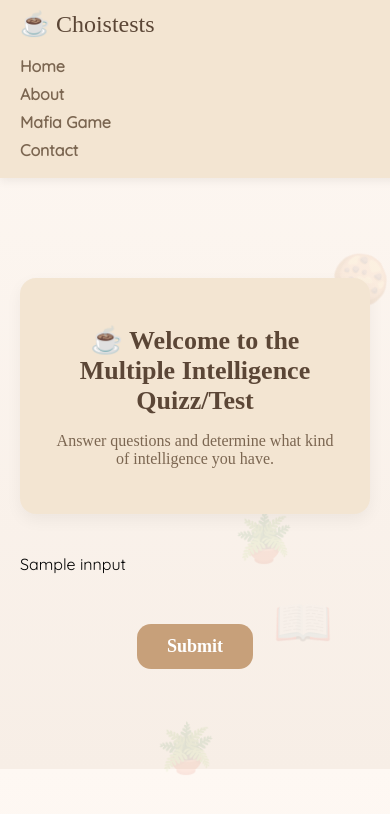
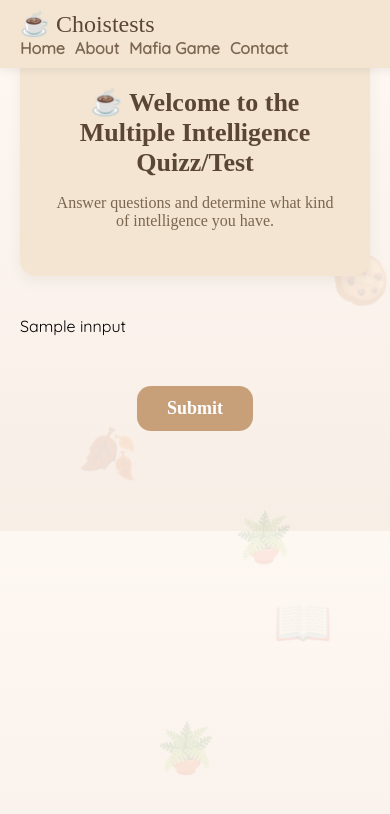
Before and after one commit to choigun0809A/coffee_vibe_MIQ, a Python web app: template templates/main.html in a window 390 px wide; the page is wider, and only the part inside the window is pictured. Shown: the top 814 px of that part. Run offline with Jinja, Linux system fonts and the light colour scheme; the template is opened without the code that fills it: most values are stand-ins (such as "Sample title", 1, 10 or a date in 2020); some libraries are stand-ins or nearby versions; some web fonts are replaced.

Commit message:
1.11 update

```diff
--- a/templates/main.html
+++ b/templates/main.html
@@ -189,11 +189,12 @@
   background-color: #f3e5d2;
   padding: 10px 20px;
   box-shadow: 0 4px 8px rgba(0,0,0,0.05);
-  position: sticky;
+  position: fixed; /* <--- changed from sticky to fixed */
   top: 0;
   width: 100%;
   z-index: 999;
 }
+
 
 .topbar-content {
   display: flex;
@@ -224,19 +225,25 @@
 
 @media (max-width: 600px) {
   .topbar-content {
-    flex-direction: column;
-    align-items: flex-start;
+    flex-direction: row;
+    flex-wrap: wrap;
+    justify-content: space-between;
   }
 
   .nav-links {
-    margin-top: 10px;
+    display: flex;
+    flex-wrap: wrap;
+    gap: 10px;
+    margin-top: 0;
   }
 
   .nav-links a {
-    margin: 8px 0;
-    display: block;
+    margin: 0;
+    display: inline-block;
   }
 }
+
+
 
 
 
@@ -298,7 +305,7 @@
     <div class="emoji" style="top: 85%; left: 40%; animation-delay: 16s;">🪴</div>
     <div class="emoji" style="top: 60%; left: 60%; animation-delay: 13s;">🪴</div>
   </div>
-    <div class="ad-container">
+    <!-- <div class="ad-container">
       <script type="text/javascript">
 	atOptions = {
 		'key' : '29d203d117156ff711fd8dbf951e0bbb',
@@ -309,7 +316,7 @@
 	};
 </script>
 <script type="text/javascript" src="//www.highperformanceformat.com/29d203d117156ff711fd8dbf951e0bbb/invoke.js"></script>
-    </div>
+    </div> -->
 
   <!-- Content -->
   <div class="container">
```
